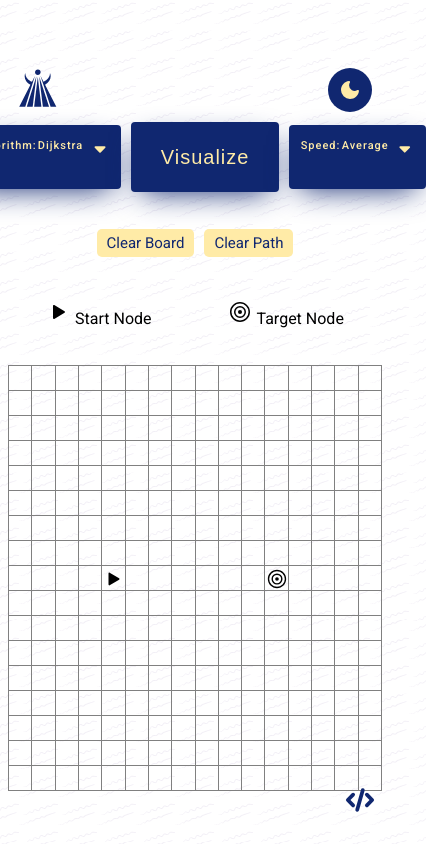
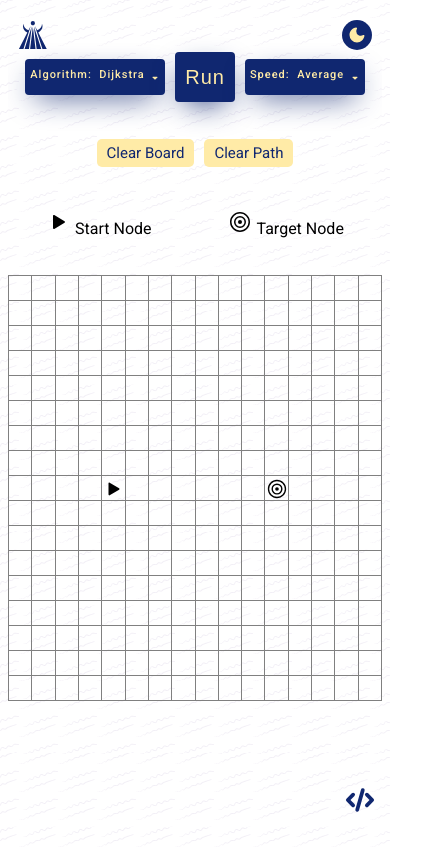
Before and after one commit to nav-28/pathfinding, a website with bundled scripts: page public/index.html in a window 390 px wide. Shown: the whole page, 426 px wide, since content can reach past the window. Built offline with nearby package versions, Linux system fonts and the light colour scheme.

Commit message:
Add more css for mobile

```diff
--- a/public/index.html
+++ b/public/index.html
@@ -62,7 +62,7 @@
         </div>
 
 
-        <button class="viz-button" id="viz-button" onclick="bundle.runAnimation()">Visualize</button>
+        <button class="viz-button" id="viz-button" onclick="bundle.runAnimation()">Run</button>
 
         <div class="dropdown-button">
             <a class="dropdown-trigger unselectable" for="speed">Speed: &nbsp<span id="speed-selection"
--- a/public/styles.css
+++ b/public/styles.css
@@ -33,6 +33,12 @@
   color: #fff;
 }
 
+html,
+body {
+  height: 100%;
+  overflow: hidden;
+}
+
 ul,
 li {
   list-style: none;
@@ -44,22 +50,21 @@ a {
 }
 
 body {
+  position: relative;
   background-color: var(--body-background-color);
   font-family: "Roboto", sans-serif;
   background-image: url(assets/background.svg);
-  overflow-x: hidden;
-  overflow-y: hidden;
   background-position: center;
   background-repeat: repeat;
   background-size: 10%;
   flex-wrap: wrap;
   -ms-flex-wrap: wrap;
   justify-content: center;
-  padding-top: 50px;
+  padding-top: 10px;
 }
 
 header {
-  margin: 10px;
+  margin: 2px 10px;
   display: flex;
   justify-content: space-between;
 }
@@ -83,6 +88,7 @@ header button {
   height: 44px;
   background-color: var(--background-color);
   background-image: var(--theme-icon);
+  background-size: 35px;
   background-repeat: no-repeat;
   background-position: center;
   border: none;
@@ -358,12 +364,30 @@ td {
 }
 
 @media (max-width: 700px) {
-  .header {
-    display: none;
+  header button {
+    width: 30px;
+    height: 30px;
+    background-size: 20px;
+  }
+
+  header svg {
+    height: 30px;
   }
 
   .dropdown-button {
     font-size: 11px;
+  }
+
+  .viz-button {
+    padding: 5px 10px;
+  }
+
+  .dropdown-button {
+    padding: 5px 5px;
+  }
+
+  .dropdown-button a svg {
+    width: 10px;
   }
 }
 
```
